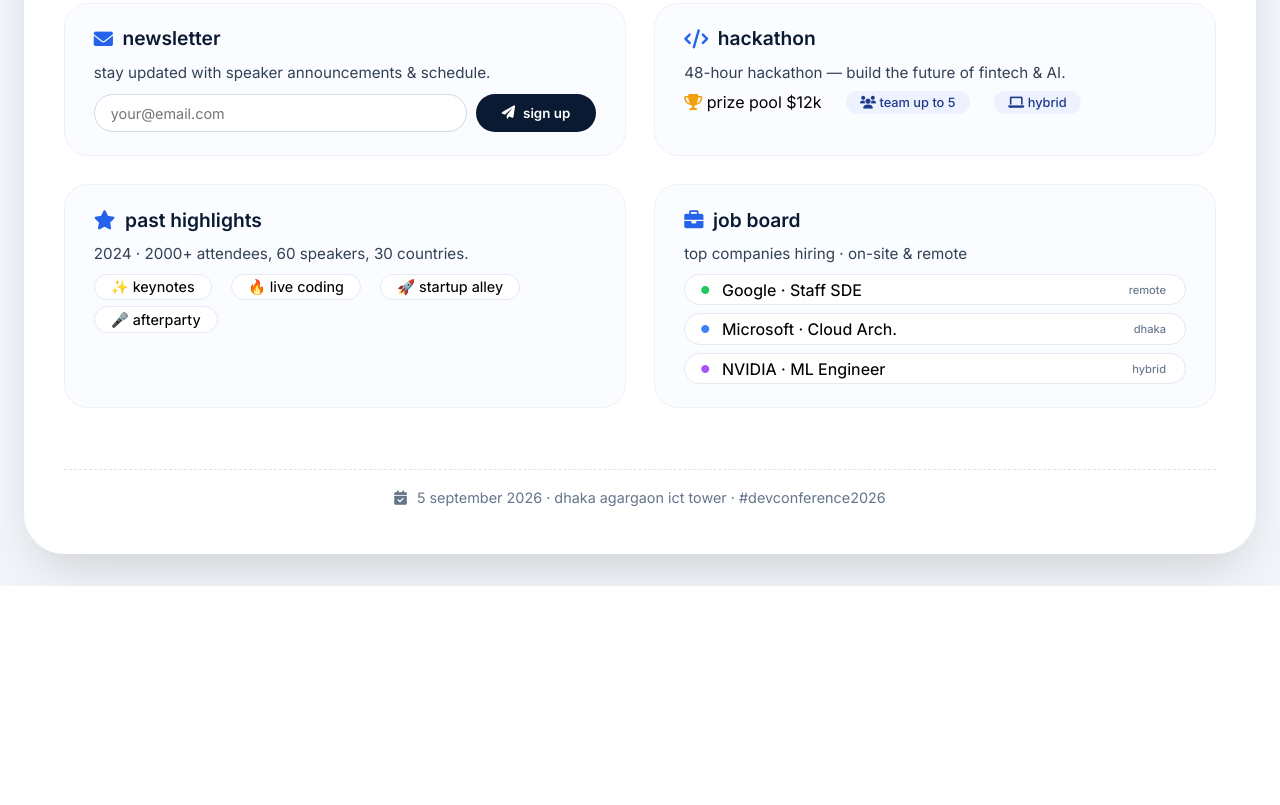
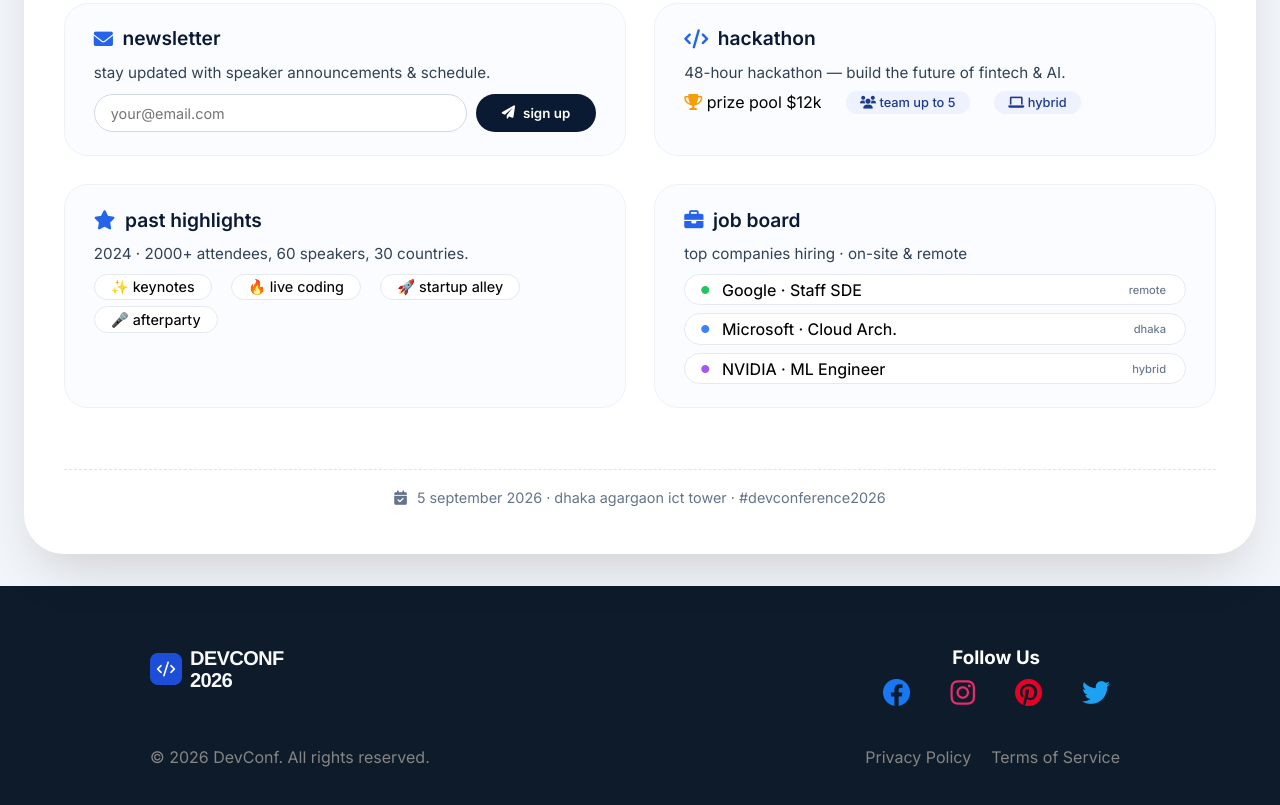
Before and after one commit to sm-sazzad/DevConference-26, a plain HTML site: page index.html in a window 1280 px wide. Shown: the part 4017-4822 px from the top of the page. Before the commit the page ends 4603 px from the top, so only its background shows below. Drawn offline with Linux system fonts and the light colour scheme.

Commit message:
complete porject

```diff
--- a/index.html
+++ b/index.html
@@ -306,8 +306,33 @@
         </div>
         <!-- end section-wrapper -->
     </main>
+    <!-- footer section -->
     <footer>
-
+        <div class="footer-logo">
+            <div>
+                <img src="./assets/footer-logo.png" alt="">
+            </div>
+            <div class="social-media">
+                <h3>Follow Us</h3>
+                <ul>
+                    <li><a href="#"><i class="fa-brands fa-facebook"></i></a></li>
+                    <li><a href="#"><i class="fa-brands fa-instagram"></i></a></li>
+                    <li><a href="#"><i class="fa-brands fa-pinterest"></i></a></li>
+                    <li><a href="#"><i class="fa-brands fa-twitter"></i></a></li>
+                </ul>
+            </div>
+        </div>
+        <div class="copyright">
+            <div>
+                <p>© 2026 DevConf. All rights reserved.</p>
+            </div>
+            <div>
+                <ul>
+                    <li><a href="#">Privacy Policy</a></li>
+                    <li><a href="#">Terms of Service</a></li>
+                </ul>
+            </div>
+        </div>
     </footer>
 </body>
 
--- a/style.css
+++ b/style.css
@@ -15,6 +15,12 @@
     border: none;
     color: #ffff;
     cursor: pointer;
+    transition: 0.3s;
+}
+
+.btn:hover {
+    background-color: #5b82ee;
+    color: #000;
 }
 
 /* navigation bar */
@@ -147,6 +153,12 @@ header div p {
     border: 2px solid #E5E7EB;
     display: grid;
     border-radius: 12px;
+    transition: 0.3s;
+}
+
+.card:hover {
+    margin-top: -10px;
+    margin-bottom: 10px;
 }
 
 .card .card-info {
@@ -619,3 +631,80 @@ header div p {
         align-items: flex-start;
     }
 }
+
+/* footer section */
+footer {
+    background-color: #0D1B2A;
+    padding: 50px 150px;
+}
+
+.footer-logo {
+    display: flex;
+    justify-content: space-between;
+    align-items: center;
+}
+
+.footer-logo img {
+    width: 100%;
+}
+
+.footer-logo ul {
+    display: flex;
+    list-style: none;
+}
+
+.footer-logo li {
+    padding: 0 20px;
+}
+
+.footer-logo i {
+    font-size: 28px;
+}
+
+.social-media {
+    text-align: center;
+}
+
+.social-media h3 {
+    padding: 10px 0;
+    color: #fff;
+
+}
+
+.fa-facebook {
+    color: #1877F2;
+}
+
+.fa-instagram {
+    color: #E1306C;
+}
+
+.fa-pinterest {
+    color: #E60023;
+}
+
+.fa-twitter {
+    color: #1DA1F2;
+}
+
+.copyright {
+    display: flex;
+    justify-content: space-between;
+    align-items: center;
+    margin-top: 30px;
+    color: #868585;
+}
+
+.copyright ul {
+    list-style: none;
+    display: flex;
+}
+
+.copyright ul li {
+    margin: 10px;
+}
+
+.copyright a {
+    text-decoration: none;
+    color: #868585;
+}
```
